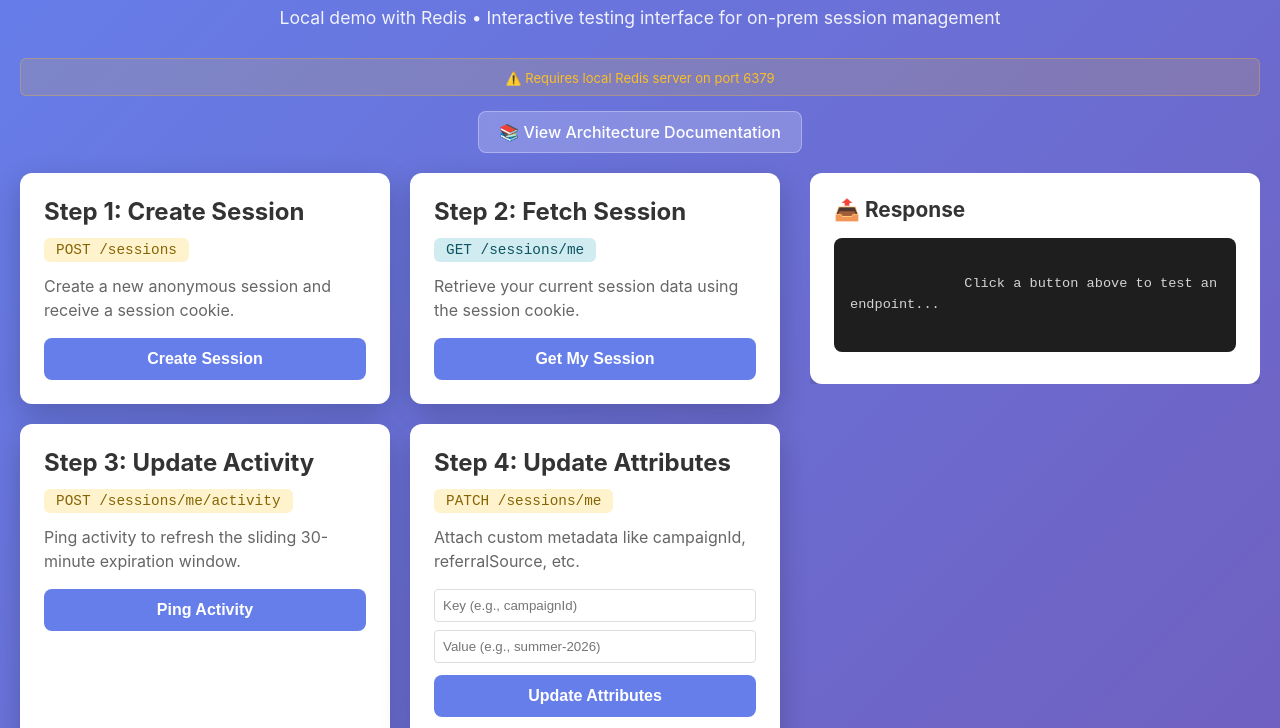
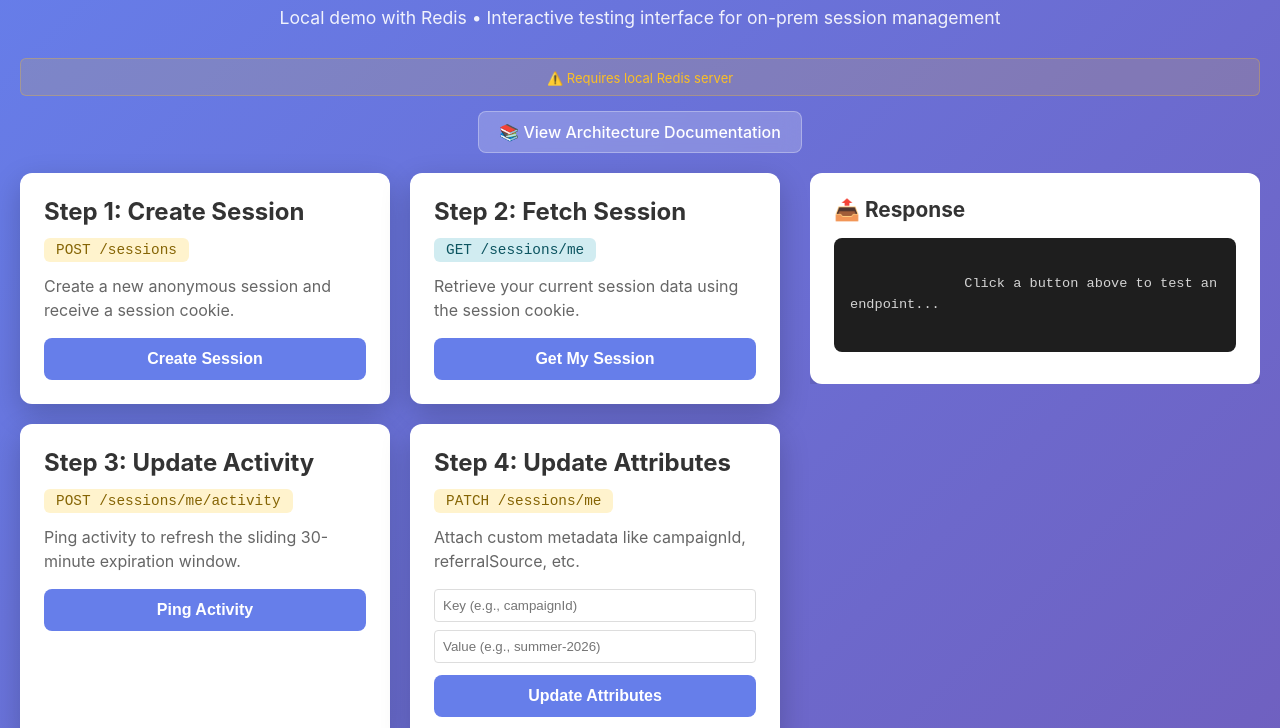
Before and after one commit to dutyuzh/session-service, a website: page public/index.html in a window 1280 px wide. Shown: the part 72-800 px from the top of the page. Drawn offline with Linux system fonts and the light colour scheme.

Commit message:
update message

```diff
--- a/public/index.html
+++ b/public/index.html
@@ -13,7 +13,7 @@
         Local demo with Redis • Interactive testing interface for on-prem session management
       </p>
       <div style="text-align: center; margin-bottom: 15px; padding: 8px 16px; background: rgba(251, 191, 36, 0.15); border-radius: 6px; border: 1px solid rgba(251, 191, 36, 0.3);">
-        <span style="font-size: 13px; color: #fbbf24;">⚠️ Requires local Redis server on port 6379</span>
+        <span style="font-size: 13px; color: #fbbf24;">⚠️ Requires local Redis server</span>
       </div>
       <div style="text-align: center; margin-bottom: 20px">
         <a
```
